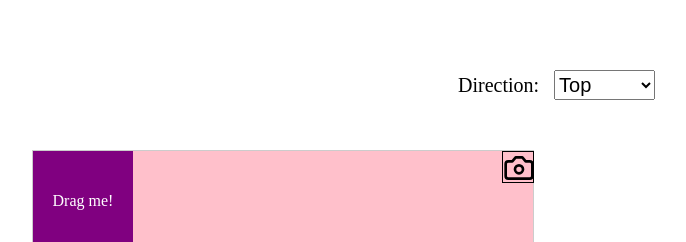
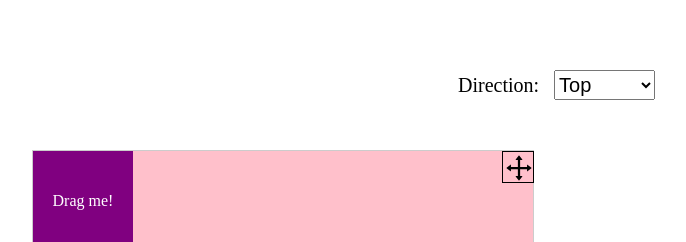
Before and after one commit to polin103109/Ollyotask4-dragdrophover-, a React (Vite) app: page / in a window 1280 px wide. Shown: the top 242 px of the page, without its empty margins (118-804 px from the left). Built offline with nearby package versions, Linux system fonts and the light colour scheme.

Commit message:
modified the icon

```diff
--- a/package.json
+++ b/package.json
@@ -17,6 +17,7 @@
     "lucide-react": "^0.312.0",
     "react": "^18.2.0",
     "react-dom": "^18.2.0",
+    "react-icons": "^5.0.1",
     "react-use-gesture": "^9.1.3"
   },
   "devDependencies": {
--- a/src/components/CreateDiv.jsx
+++ b/src/components/CreateDiv.jsx
@@ -1,6 +1,6 @@
 import { useState,useRef, useEffect} from "react";
 import Tooltip from "./Tooltip/ToolTip";
-import { Camera } from 'lucide-react';
+import { AiOutlineDrag } from 'react-icons/ai';
 
 const CreateDiv = () => {
   const refContainer = useRef(null);
@@ -348,7 +348,8 @@ const CreateDiv = () => {
             }}
             onMouseDown={handleContainerMouseDown}
           >
-             <Camera size="32" color="black" />
+             <AiOutlineDrag size={32} color="black" curso r= 'grab'
+    margin='10px' />
 
           </div>
           <div
```
Also changed, not shown: 1 other file (tests, documents, lock files or other folders).
